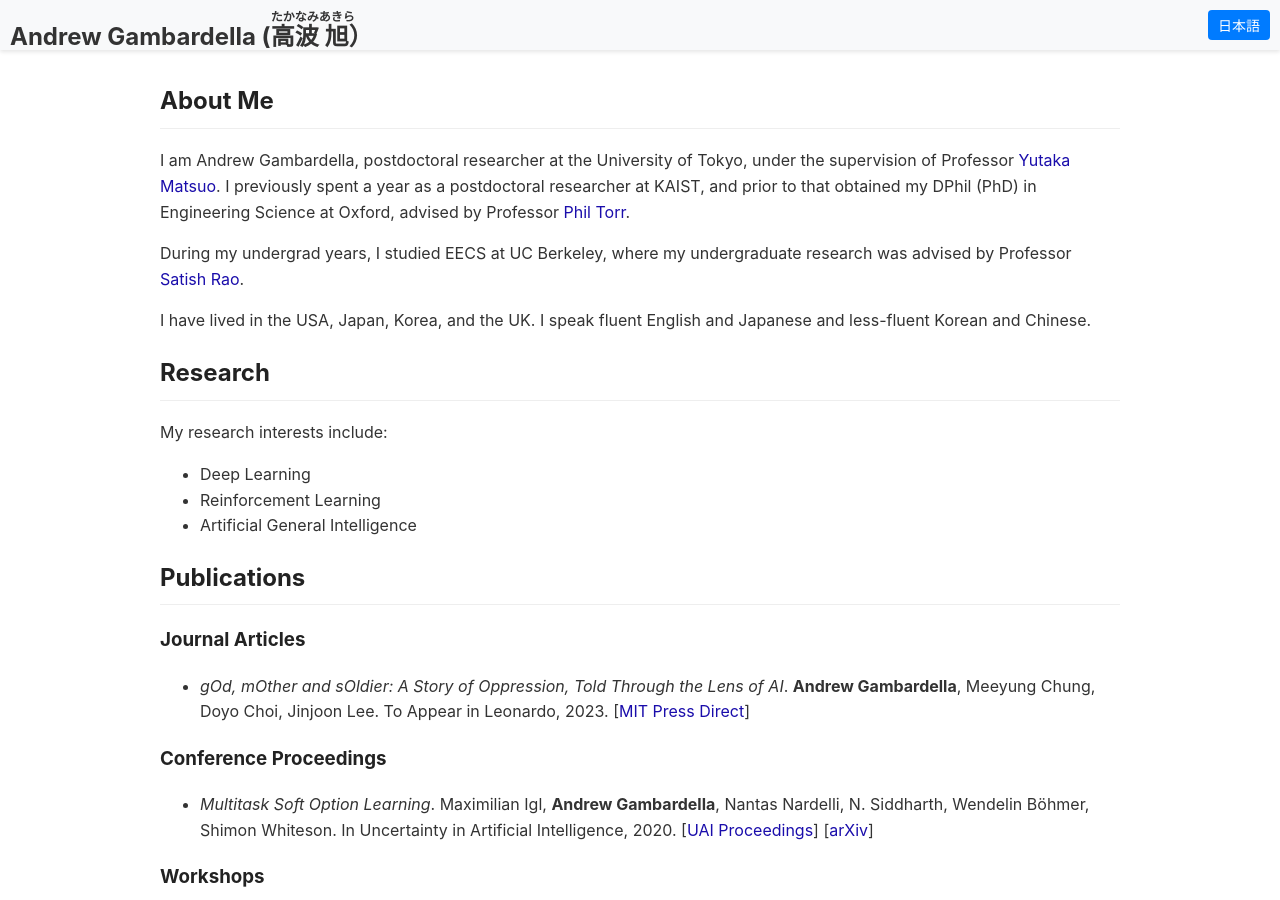
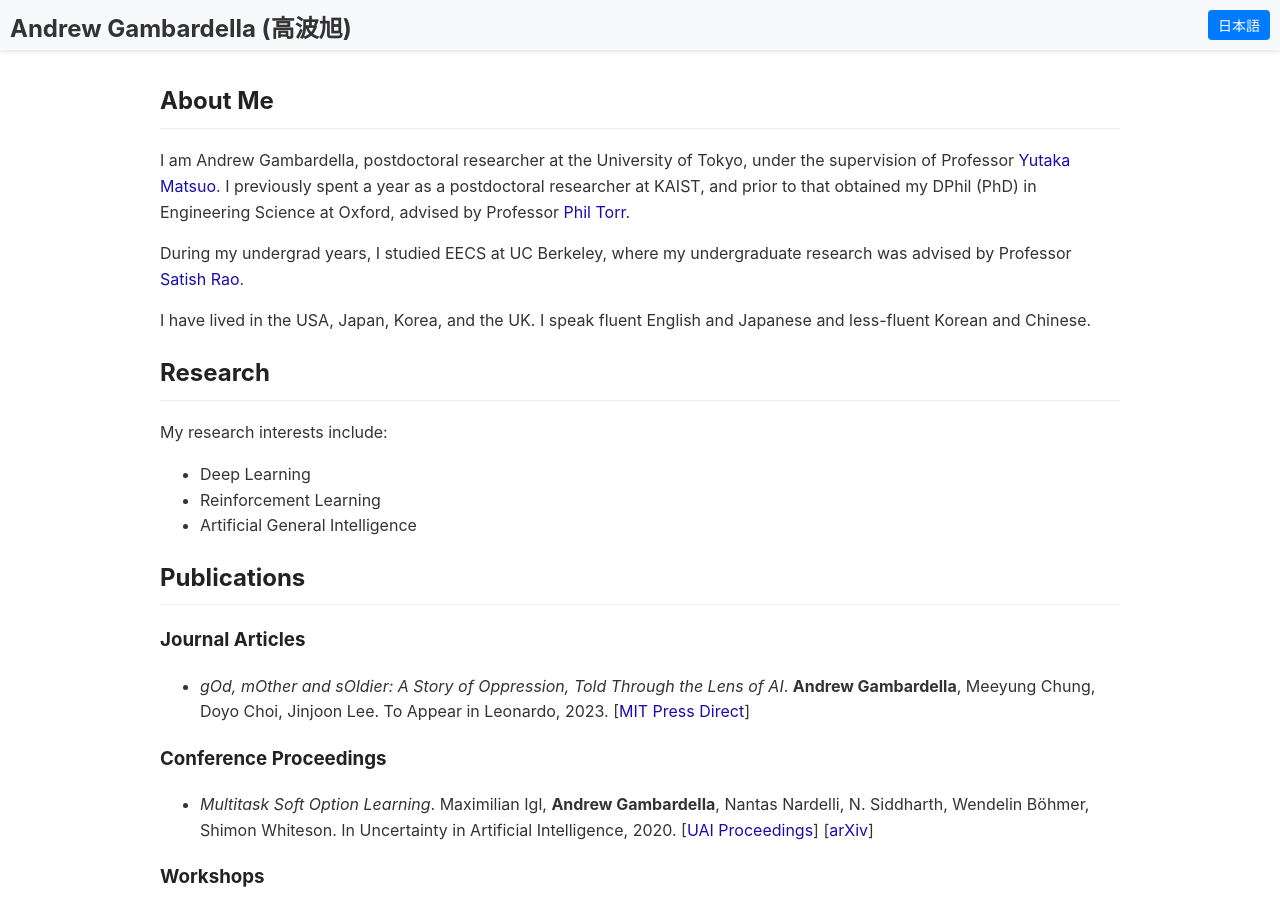
Before and after one commit to atgambardella/atgambardella.github.io, a Jekyll site: the page built from index.md, in a window 1280 px wide and 900 px high. Built offline with Jekyll 4.4.1, drawn with Linux system fonts in a browser that asks for light colours; a script that is not in the unit is left out; our own code applies the rules of GitHub Pages for plain Markdown files.

Commit message:
remove ruby from header

```diff
--- a/_layouts/default.html
+++ b/_layouts/default.html
@@ -9,7 +9,7 @@
 <body>
   <header>
     <div class="site-title">
-      Andrew Gambardella (<ruby>高波<rt>たかなみ</rt>旭<rt>あきら</rt></ruby>）
+      Andrew Gambardella (高波旭)
     </div>
     {% include language-switcher.html %}
   </header>
```
